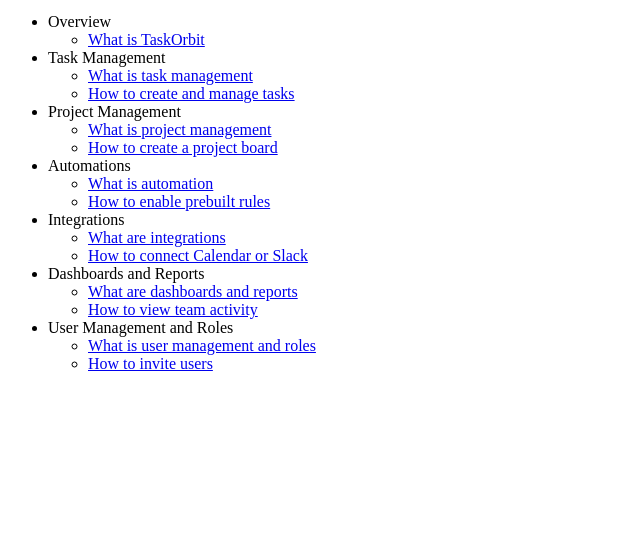
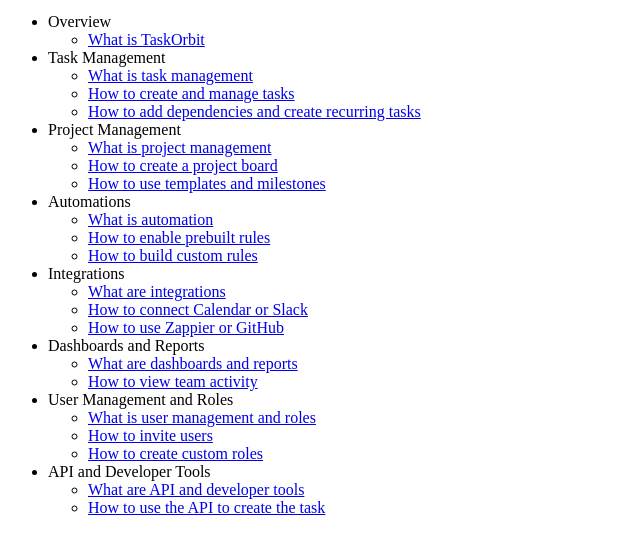
Before and after one commit to mamta-shanware/DITA-XML-docu, a plain HTML site: page html5/index.html in a window 1280 px wide. Shown: the part 36-590 px from the top of the page, without its empty margins (0-640 px from the left). Drawn offline with Linux system fonts and the light colour scheme.

Commit message:
Add files via upload

```diff
--- a/html5/index.html
+++ b/html5/index.html
@@ -24,24 +24,28 @@
                <ul>
                   <li class="topicref"><a href="what_is_task_management.html">What is task management</a></li>
                   <li class="topicref"><a href="how_to_create_and_manage_tasks.html">How to create and manage tasks</a></li>
+                  <li class="topicref"><a href="how_to_add_dependencies_and_create_recurring_tasks.html">How to add dependencies and create recurring tasks</a></li>
                </ul>
             </li>
             <li class="topicref topichead">Project Management
                <ul>
                   <li class="topicref"><a href="what_is_project_management.html">What is project management</a></li>
                   <li class="topicref"><a href="how_to_create_a_project_board.html">How to create a project board</a></li>
+                  <li class="topicref"><a href="how_to_use_templates_and_milestones.html">How to use templates and milestones</a></li>
                </ul>
             </li>
             <li class="topicref topichead">Automations
                <ul>
                   <li class="topicref"><a href="what_is_automation.html">What is automation</a></li>
                   <li class="topicref"><a href="how_to_enable_prebuilt_rules.html">How to enable prebuilt rules</a></li>
+                  <li class="topicref"><a href="how_to_build_custom_rules.html">How to build custom rules</a></li>
                </ul>
             </li>
             <li class="topicref topichead">Integrations
                <ul>
                   <li class="topicref"><a href="what_is_integration.html">What are integrations</a></li>
                   <li class="topicref"><a href="how_to_connect_calendar_or_slack.html">How to connect Calendar or Slack</a></li>
+                  <li class="topicref"><a href="how_to_use_zappier_or_github.html">How to use Zappier or GitHub</a></li>
                </ul>
             </li>
             <li class="topicref topichead">Dashboards and Reports
@@ -54,6 +58,13 @@
                <ul>
                   <li class="topicref"><a href="what_is_user_management_and_roles.html">What is user management and roles</a></li>
                   <li class="topicref"><a href="how_to_invite_users.html">How to invite users</a></li>
+                  <li class="topicref"><a href="how_to_create_custom_roles.html">How to create custom roles</a></li>
+               </ul>
+            </li>
+            <li class="topicref topichead">API and Developer Tools
+               <ul>
+                  <li class="topicref"><a href="whar_are_api_and_developer_tools.html">What are API and developer tools</a></li>
+                  <li class="topicref"><a href="how_to_use_the_api_to_create_the_task.html">How to use the API to create the task</a></li>
                </ul>
             </li>
          </ul>
```
